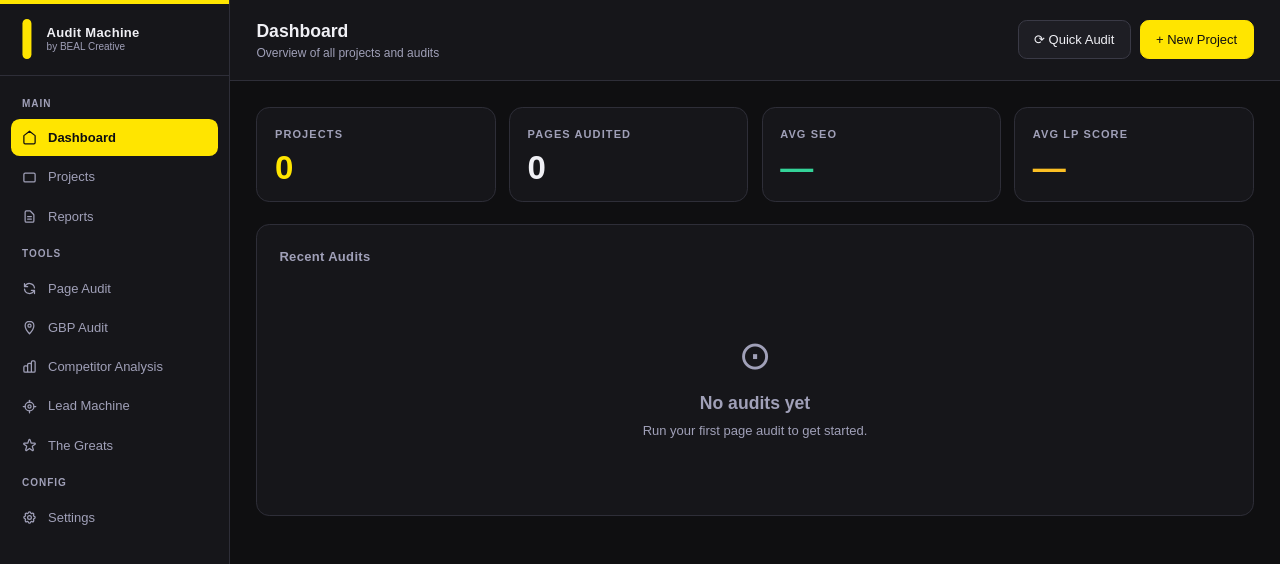
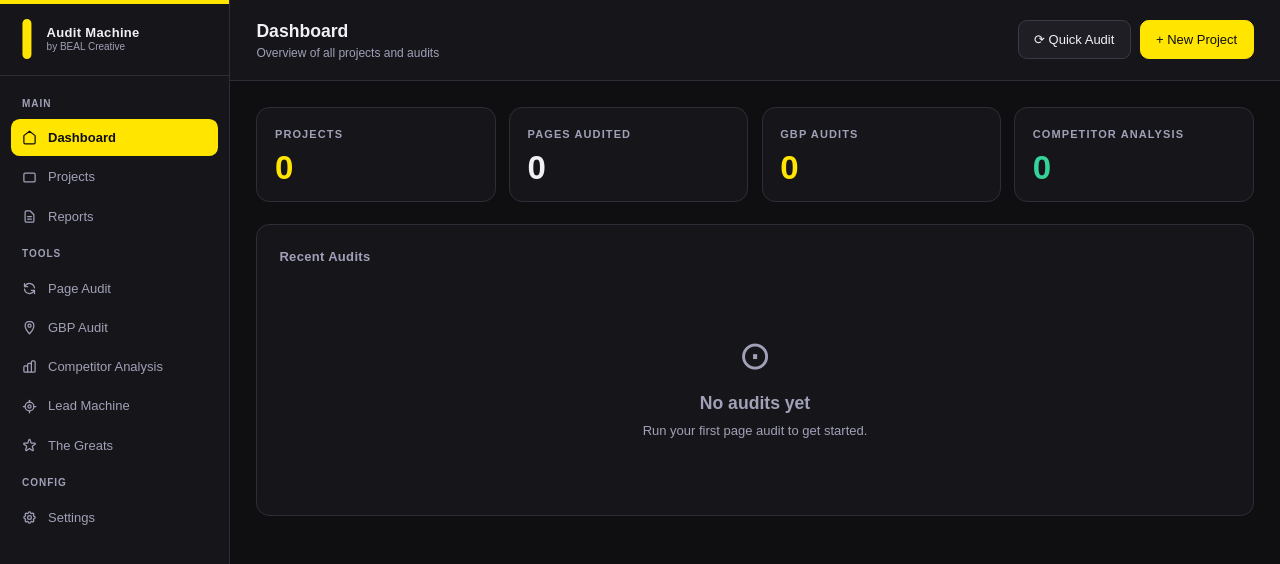
Before and after one commit to philcrosskell/Report, a Next.js app: page / in a window 1280 px wide. Shown: the top 564 px of the page. Built offline with nearby package versions, Linux system fonts and the light colour scheme.

Commit message:
fix: pass gbpAudits+compReports as props to Dashboard — fix runtime crash

```diff
--- a/src/app/page.tsx
+++ b/src/app/page.tsx
@@ -292,7 +292,7 @@ export default function Home() {
         </nav>
       </aside>
       <main className="flex-1 flex flex-col overflow-hidden">
-        {view === 'dashboard' && <Dashboard projects={projects} audits={audits} onNew={() => setView('projects')} onAudit={() => setView('audit')} onView={setViewingAudit} />}
+        {view === 'dashboard' && <Dashboard projects={projects} audits={audits} gbpAudits={gbpAudits} compReports={compReports} onNew={() => setView('projects')} onAudit={() => setView('audit')} onView={setViewingAudit} />}
         {view === 'projects' && <Projects projects={projects} audits={audits} onRefresh={refresh} onAudit={() => setView('audit')} />}
         {view === 'audit' && <AuditPage projects={projects} weights={weights} onRefresh={refresh} />}
         {view === 'competitor' && <CompetitorPage projects={projects} onRefresh={refresh} brandLogo={brandLogo} onLogoChange={(l) => { setBrandLogo(l); if (l) saveBrandLogo(l); else clearBrandLogo() }} />}
@@ -701,7 +701,7 @@ function GbpAuditPage({ onSave }: { onSave: () => void }) {
   )
 }
 
-function Dashboard({ projects, audits, onNew, onAudit, onView }: { projects: Project[]; audits: Audit[]; onNew: () => void; onAudit: () => void; onView: (a: Audit) => void }) {
+function Dashboard({ projects, audits, gbpAudits, compReports, onNew, onAudit, onView }: { projects: Project[]; audits: Audit[]; gbpAudits: GbpAudit[]; compReports: SavedCompetitorReport[]; onNew: () => void; onAudit: () => void; onView: (a: Audit) => void }) {
   const seoA = audits.map(a => a.scores.seo), lpA = audits.map(a => a.scores.lp)
   const avg = (arr: number[]) => arr.length ? Math.round(arr.reduce((a, b) => a + b, 0) / arr.length) : null
   const recent = [...audits].reverse().slice(0, 10)
@@ -712,13 +712,23 @@ function Dashboard({ projects, audits, onNew, onAudit, onView }: { projects: Pro
       </TopBar>
       <div className="flex-1 overflow-y-auto p-6">
         <div className="grid grid-cols-4 gap-3 mb-5">
-          {[['Projects', projects.length, 'var(--accent2)'], ['Pages Audited', audits.length, 'var(--t1)'], ['Avg SEO', avg(seoA) ?? '—', 'var(--green)'], ['Avg LP Score', avg(lpA) ?? '—', 'var(--amber)']].map(([l, v, c]) => (
-            <div key={String(l)} className="rounded-xl p-4 border" style={{ background: 'var(--bg2)', borderColor: 'var(--border)' }}>
-              <div className="text-[11px] font-semibold uppercase tracking-widest mb-2" style={{ color: 'var(--t3)' }}>{l}</div>
-              <div className="text-3xl font-semibold leading-none" style={{ color: String(c) }}>{String(v)}</div>
-            </div>
-          ))}
-        </div>
+          <div className="rounded-xl p-4 border" style={{ background: 'var(--bg2)', borderColor: 'var(--border)' }}>
+            <div className="text-[11px] font-semibold uppercase tracking-widest mb-2" style={{ color: 'var(--t3)' }}>Projects</div>
+            <div className="text-3xl font-semibold leading-none" style={{ color: 'var(--accent2)' }}>{projects.length}</div>
+          </div>
+          <div className="rounded-xl p-4 border" style={{ background: 'var(--bg2)', borderColor: 'var(--border)' }}>
+            <div className="text-[11px] font-semibold uppercase tracking-widest mb-2" style={{ color: 'var(--t3)' }}>Pages Audited</div>
+            <div className="text-3xl font-semibold leading-none" style={{ color: 'var(--t1)' }}>{audits.length}</div>
+          </div>
+          <div className="rounded-xl p-4 border" style={{ background: 'var(--bg2)', borderColor: 'var(--border)' }}>
+            <div className="text-[11px] font-semibold uppercase tracking-widest mb-2" style={{ color: 'var(--t3)' }}>GBP Audits</div>
+            <div className="text-3xl font-semibold leading-none" style={{ color: 'var(--accent)' }}>{gbpAudits.length}</div>
+          </div>
+          <div className="rounded-xl p-4 border" style={{ background: 'var(--bg2)', borderColor: 'var(--border)' }}>
+            <div className="text-[11px] font-semibold uppercase tracking-widest mb-2" style={{ color: 'var(--t3)' }}>Competitor Analysis</div>
+            <div className="text-3xl font-semibold leading-none" style={{ color: 'var(--green)' }}>{compReports.length}</div>
+          </div>
+                </div>
         <Card>
           <CTitle>Recent Audits</CTitle>
           {!recent.length ? <Empty icon="⊙" title="No audits yet" sub="Run your first page audit to get started." /> : (
```
